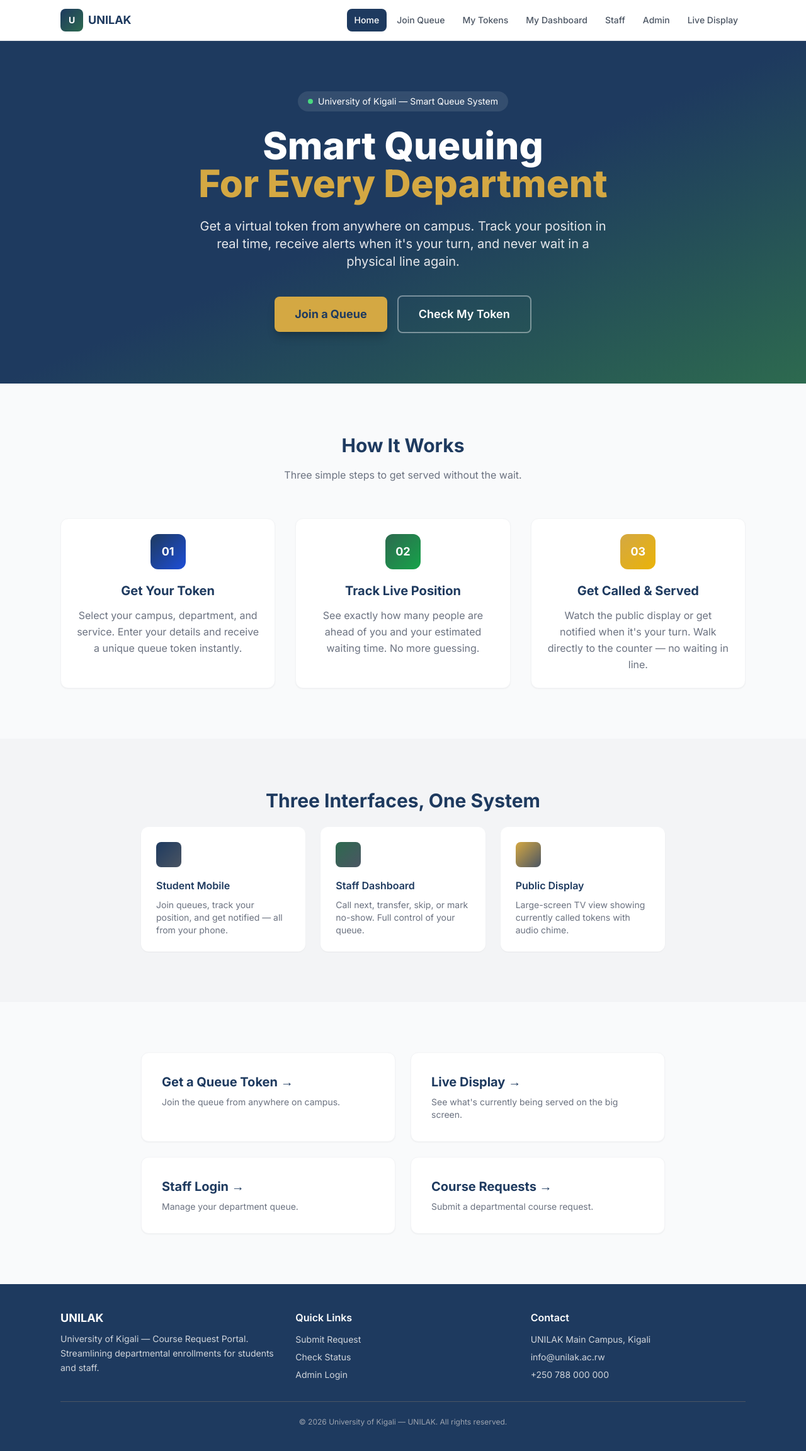
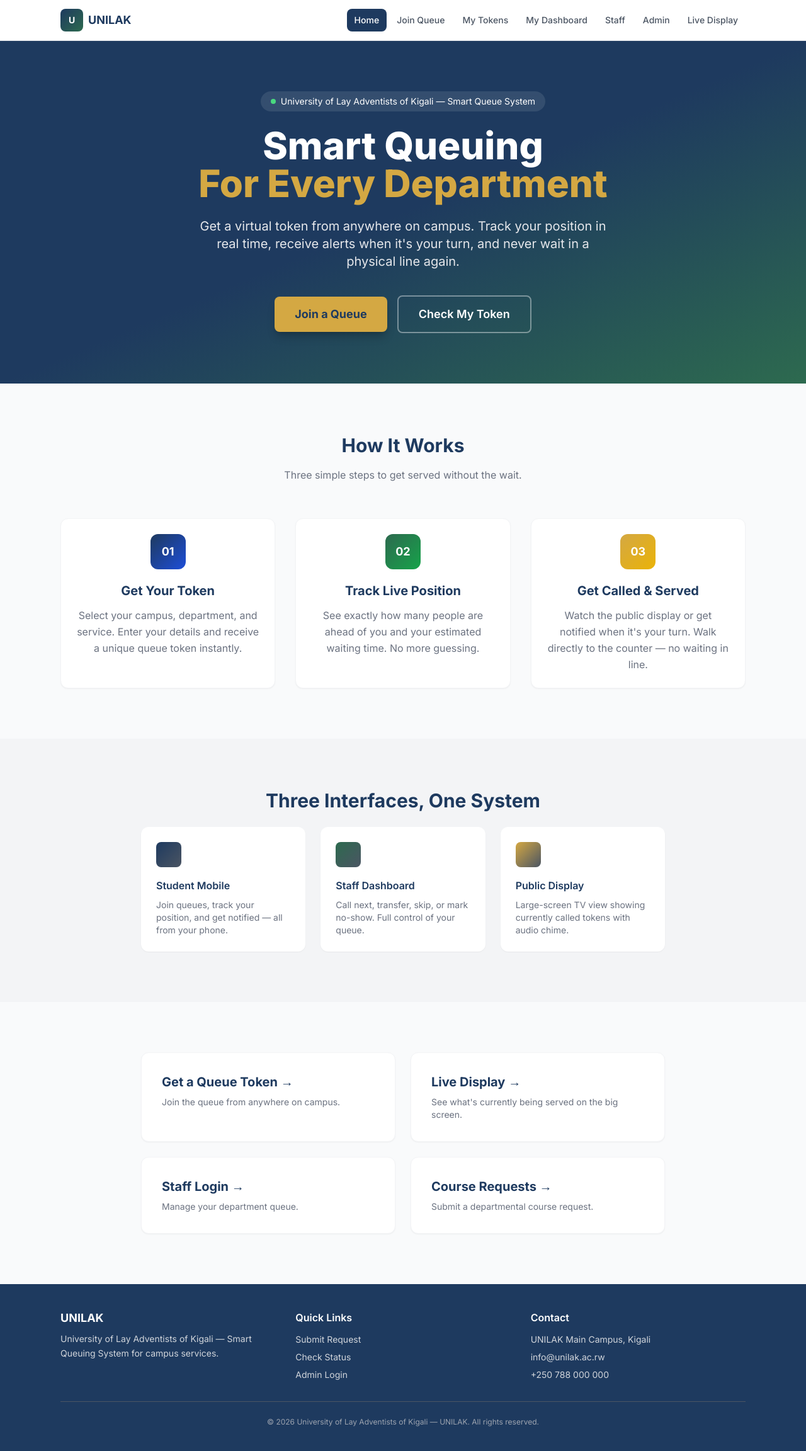
Before and after one commit to omranhareedi/unilak-course-request, a React (Vite) app in the folder client/: page / in a window 1280 px wide. Shown: the whole page at 63% size. Built offline with nearby package versions, Linux system fonts and the light colour scheme; the HTML template or start-up script is replaced by a standard one.

Commit message:
Fix university name: University of Lay Adventists of Kigali

```diff
--- a/client/src/components/Footer.jsx
+++ b/client/src/components/Footer.jsx
@@ -6,7 +6,7 @@ export default function Footer() {
           <div>
             <h3 className="text-white font-bold text-lg mb-2">UNILAK</h3>
             <p className="text-sm leading-relaxed">
-              University of Kigali — Course Request Portal. Streamlining departmental enrollments for students and staff.
+              University of Lay Adventists of Kigali — Smart Queuing System for campus services.
             </p>
           </div>
           <div>
@@ -27,7 +27,7 @@ export default function Footer() {
           </div>
         </div>
         <div className="border-t border-gray-600 mt-8 pt-6 text-center text-xs text-gray-400">
-          &copy; {new Date().getFullYear()} University of Kigali — UNILAK. All rights reserved.
+          &copy; {new Date().getFullYear()} University of Lay Adventists of Kigali — UNILAK. All rights reserved.
         </div>
       </div>
     </footer>
--- a/client/src/pages/Home.jsx
+++ b/client/src/pages/Home.jsx
@@ -7,7 +7,7 @@ export default function Home() {
         <div className="max-w-6xl mx-auto px-4 py-20 sm:px-6 lg:px-8 text-center">
           <div className="inline-flex items-center gap-2 bg-white/10 backdrop-blur-sm rounded-full px-4 py-1.5 text-sm mb-6">
             <span className="w-2 h-2 rounded-full bg-green-400 animate-pulse" />
-            University of Kigali — Smart Queue System
+            University of Lay Adventists of Kigali — Smart Queue System
           </div>
           <h1 className="text-4xl sm:text-5xl lg:text-6xl font-extrabold leading-tight mb-6">
             Smart Queuing
```
Also changed, not shown: 1 other file (tests, documents, lock files or other folders).
